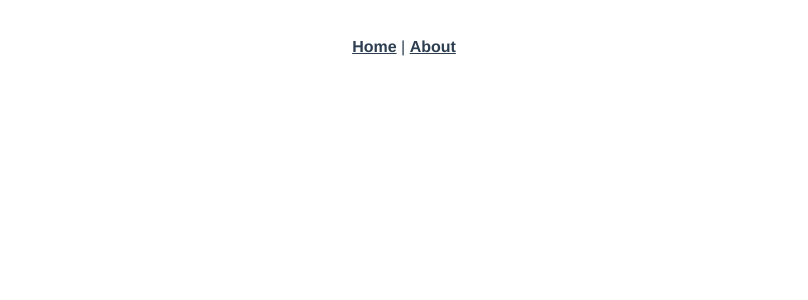
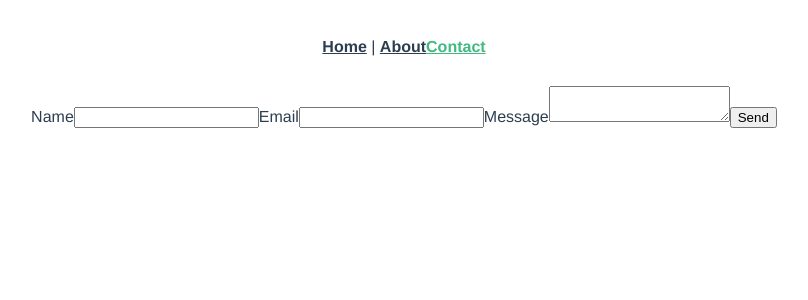
Before and after one commit to emiliempark/vue-practice, a Vue app: page /contact in a window 1280 px wide. Shown: the top 300 px of the page, without its empty margins (236-1044 px from the left). Built offline with nearby package versions, Linux system fonts and the light colour scheme.

Commit message:
Add contact form and EmailJS

```diff
--- a/package.json
+++ b/package.json
@@ -1,5 +1,5 @@
 {
-  "name": "hello-world",
+  "name": "vue-practice",
   "version": "0.1.0",
   "private": true,
   "scripts": {
@@ -10,6 +10,7 @@
   },
   "dependencies": {
     "core-js": "^3.6.5",
+    "emailjs-com": "^2.6.3",
     "vue": "^2.6.11",
     "vue-router": "^3.2.0"
   },
--- a/src/App.vue
+++ b/src/App.vue
@@ -3,6 +3,7 @@
     <div id="nav">
       <router-link to="/">Home</router-link> |
       <router-link to="/about">About</router-link>
+      <router-link to="/contact">Contact</router-link>
     </div>
     <router-view />
   </div>
--- a/src/router/index.js
+++ b/src/router/index.js
@@ -8,7 +8,7 @@ const routes = [
   {
     path: "/",
     name: "Home",
-    component: Home
+    component: Home,
   },
   {
     path: "/about",
@@ -17,14 +17,20 @@ const routes = [
     // this generates a separate chunk (about.[hash].js) for this route
     // which is lazy-loaded when the route is visited.
     component: () =>
-      import(/* webpackChunkName: "about" */ "../views/About.vue")
-  }
+      import(/* webpackChunkName: "about" */ "../views/About.vue"),
+  },
+  {
+    path: "/contact",
+    name: "Contact",
+    component: () =>
+      import(/* webpackChunkName: "contact" */ "../views/Contact.vue"),
+  },
 ];
 
 const router = new VueRouter({
   mode: "history",
   base: process.env.BASE_URL,
-  routes
+  routes,
 });
 
 export default router;
--- /dev/null
+++ b/src/views/Contact.vue
@@ -0,0 +1,37 @@
+<template>
+  <form class="contact-form" @submit.prevent="sendEmail">
+    <label>Name</label>
+    <input type="text" name="user_name" />
+    <label>Email</label>
+    <input type="email" name="user_email" />
+    <label>Message</label>
+    <textarea name="message"></textarea>
+    <input type="submit" value="Send" />
+  </form>
+</template>
+
+<script>
+import emailjs from "emailjs-com";
+
+export default {
+  methods: {
+    sendEmail: (e) => {
+      emailjs
+        .sendForm(
+          "gmail",
+          "template_OXrECX91",
+          e.target,
+          "user_h0nO51xg6TSNC1YRhNCaK"
+        )
+        .then(
+          (result) => {
+            console.log("SUCCESS!", result.status, result.text);
+          },
+          (error) => {
+            console.log("FAILED...", error);
+          }
+        );
+    },
+  },
+};
+</script>
```
Also changed, not shown: 1 other file (tests, documents, lock files or other folders).
